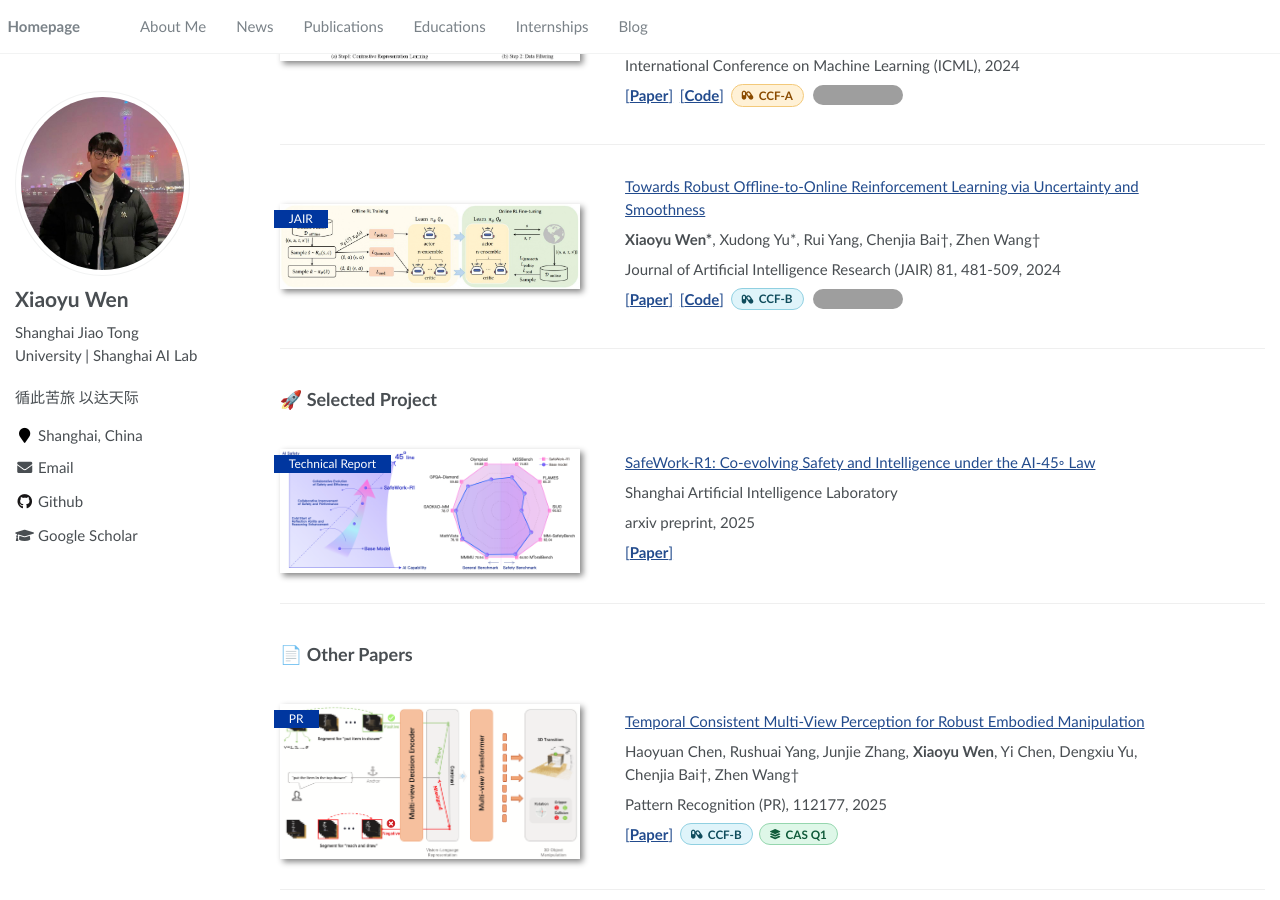
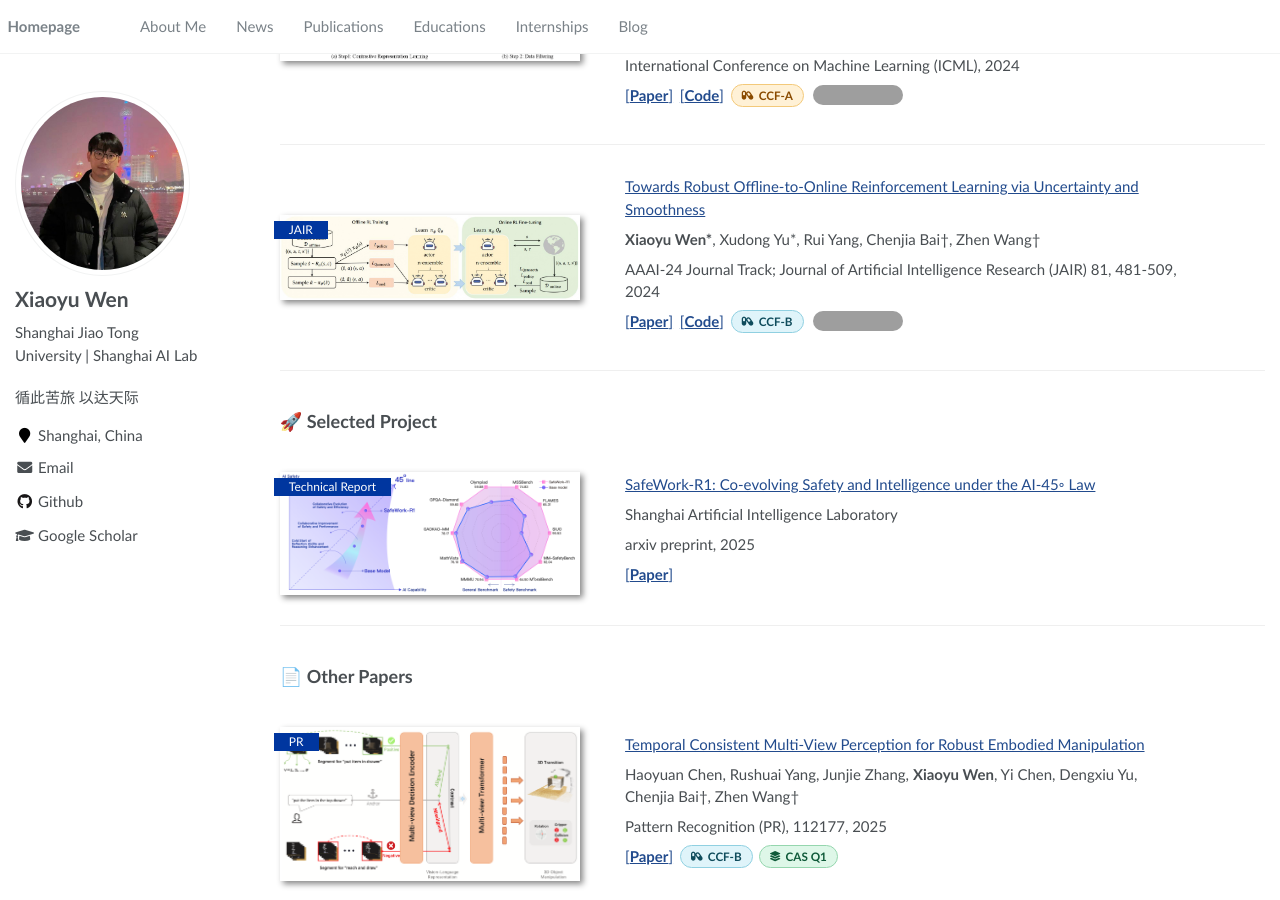
Before and after one commit to BattleWen/battlewen.github.io, a Jekyll site: the page built from _pages/about.md, in a window 1280 px wide and 900 px high, scrolled down 1651 px. Built offline with Jekyll 4.4.1, drawn with Linux system fonts in a browser that asks for light colours; grey boxes are pictures that could not be loaded.

Commit message:
update 0615

```diff
--- a/_pages/about.md
+++ b/_pages/about.md
@@ -120,7 +120,7 @@
 
 **Xiaoyu Wen\***, Xudong Yu\*, Rui Yang, Chenjia Bai&dagger;, Zhen Wang&dagger;
 
-Journal of Artificial Intelligence Research (JAIR) 81, 481-509, 2024
+AAAI-24 Journal Track; Journal of Artificial Intelligence Research (JAIR) 81, 481-509, 2024
 
 <p class="paper-links"><a href="https://drive.google.com/file/d/128J7EMpVGOgl6VlV2CJA3lumMpotgoHw/view?usp=drive_link">[<strong>Paper</strong>]</a> <a href="https://github.com/BattleWen/RO2O">[<strong>Code</strong>]</a> <span class="paper-tier-group"><span class="paper-tier paper-tier--ccf-b"><i class="fas fa-capsules" aria-hidden="true"></i> CCF-B</span></span> {% include github-star-badge.html repo="BattleWen/RO2O" %}</p>
 </div>
```
